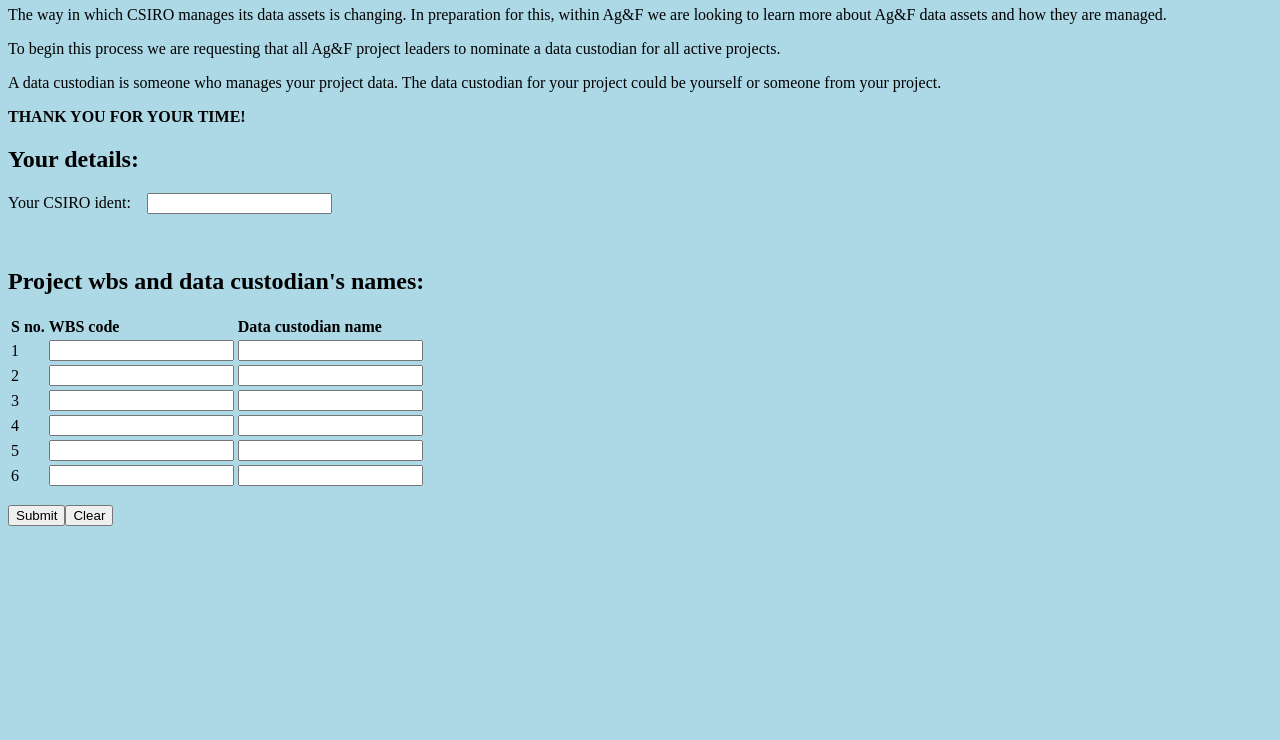
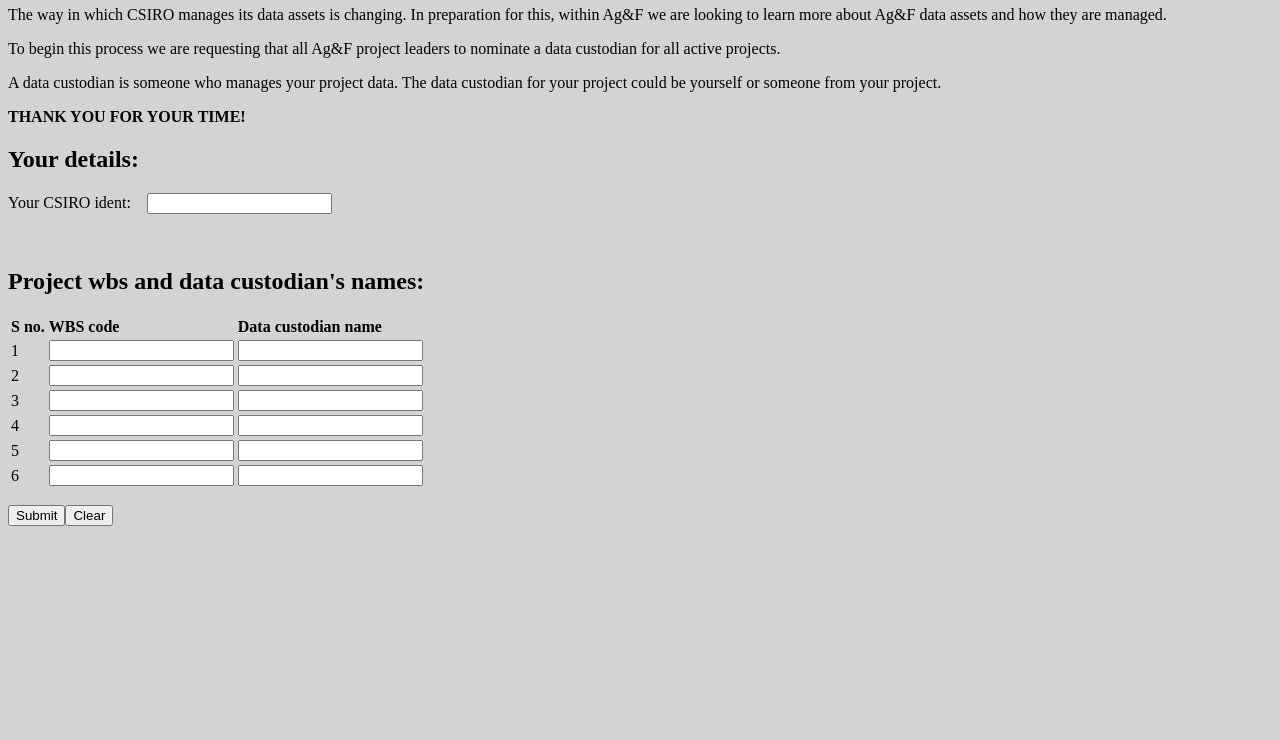
Before and after one commit to AswinSiNat/pl_form, a plain HTML site: page index.html in a window 1280 px wide. Shown: the part 60-800 px from the top of the page. Drawn offline with Linux system fonts and the light colour scheme.

Commit message:
added background colour light grey

```diff
--- a/index.html
+++ b/index.html
@@ -1,6 +1,6 @@
 <html>
 
-<body style="background-color:lightblue;">
+<body style="background-color:lightgrey;">
 
 <h1><b>AF Data custodian form</b></h1>
 
```
